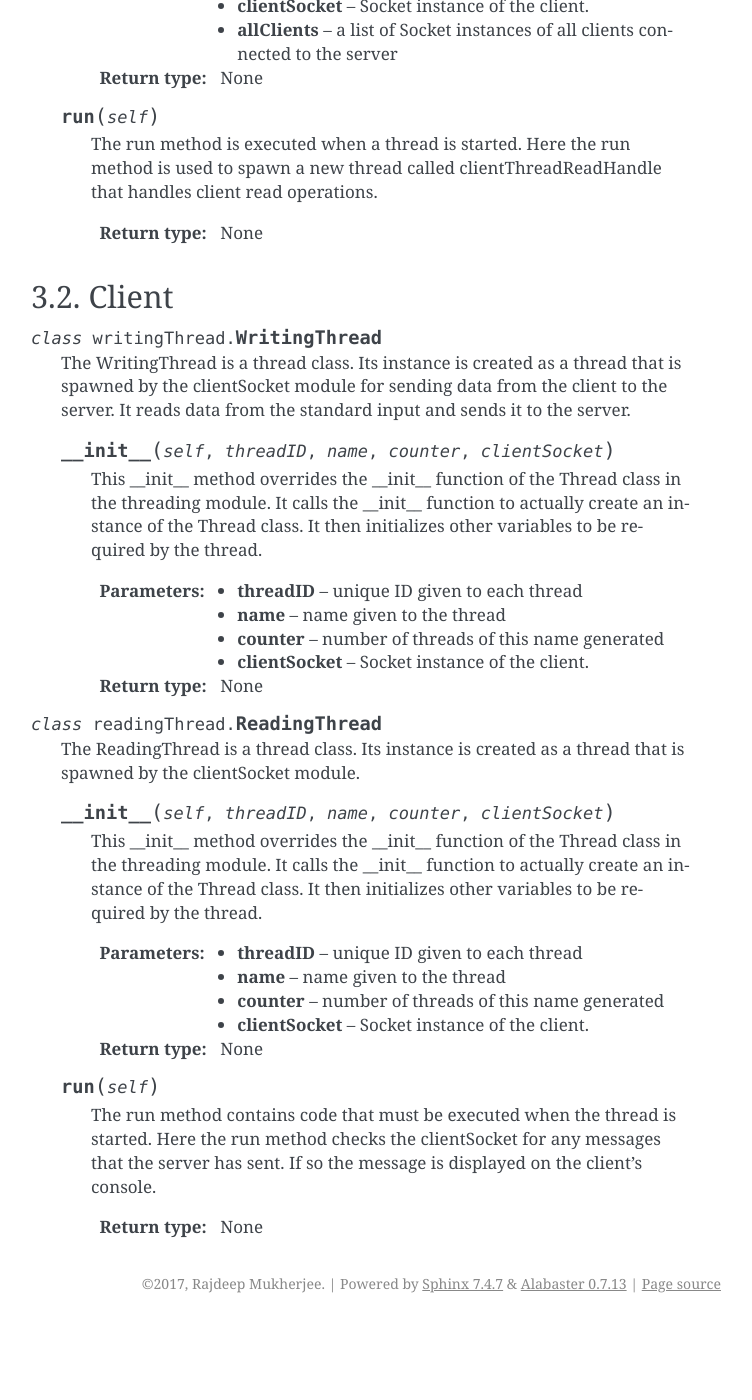
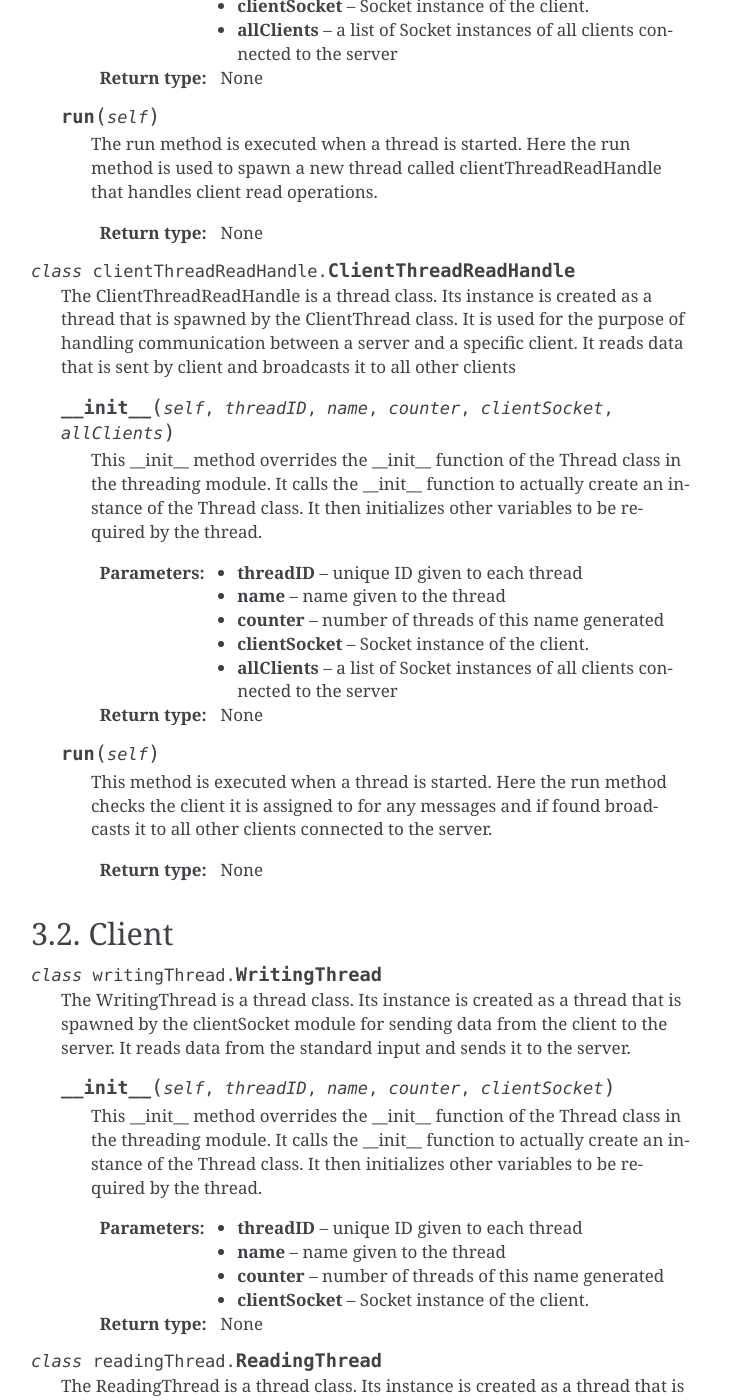
Before and after one commit to RiflerRick/LetsChat, a Sphinx documentation site: the page built from source/arch.rst, in a window 1280 px wide and 1400 px high, scrolled down 546 px. Shown: the whole window, without its empty margins (389-1141 px from the left). Built offline with Sphinx 7.4.7, drawn with Linux system fonts in a browser that asks for light colours; before the commit the page ends 1869 px from its top, so only the background shows below that.

```diff
--- a/source/Server/clientThreadReadHandle.py
+++ b/source/Server/clientThreadReadHandle.py
@@ -3,27 +3,7 @@ import threading
 
 class ClientThreadReadHandle(threading.Thread):
     def __init__(self, threadID, name, counter, clientSocket, allClients):
-        """
-        This __init__ function overrides the __init__ function of the Thread class in the threading module. It calls the __init__ function to actually create an instance of the Thread class. It then initializes other variables to be required by the thread.
 
-        Parameters
-        ----------
-        threadID: int
-            unique id of the thread
-        name: string
-            name given to the thread
-        counter: int
-            number of threads instantiated
-        clientSocket: Socket
-            instance of Socket class refering to the client socket connected
-        allClients: list
-            list of Socket objects refering to all clients connected to the server
-
-        Returns
-        -------
-        None
-
-        """
         threading.Thread.__init__(self)
         self.threadID=threadID
         self.name=name
@@ -32,11 +12,6 @@ class ClientThreadReadHandle(threading.Thread):
         self.allClients=allClients
 
     def run(self):
-        """
-        The run method is called when the thread is started
-
-        Here this method checks the clientSocket(here the clientSocket is the Socket instance returned from the serverSocket class) for messages, if any messages are found it receives those messages and broadcasts it to all clients
-        """
         msg=self.clientSocket.recv(1024)
         print('message received from client side: {}'.format(msg))
 
--- a/source/arch.rst
+++ b/source/arch.rst
@@ -26,6 +26,29 @@ Server
     .. py:method:: run(self)
 
         The run method is executed when a thread is started. Here the run method is used to spawn a new thread called clientThreadReadHandle that handles client read operations.
+
+        :rtype: None
+
+.. py:module:: clientThreadReadHandle
+
+.. py:class:: ClientThreadReadHandle
+
+    The ClientThreadReadHandle is a thread class. Its instance is created as a thread that is spawned by the ClientThread class. It is used for the purpose of handling communication between a server and a specific client. It reads data that is sent by client and broadcasts it to all other clients
+
+    .. py:method:: __init__(self, threadID, name, counter, clientSocket, allClients)
+
+        This __init__ method overrides the __init__ function of the Thread class in the threading module. It calls the __init__ function to actually create an instance of the Thread class. It then initializes other variables to be required by the thread.
+
+        :param threadID: unique ID given to each thread
+        :param name: name given to the thread
+        :param counter: number of threads of this name generated
+        :param clientSocket: Socket instance of the client.
+        :param allClients: a list of Socket instances of all clients connected to the server
+        :rtype: None
+
+    .. py:method:: run(self)
+
+        This method is executed when a thread is started. Here the run method checks the client it is assigned to for any messages and if found broadcasts it to all other clients connected to the server.
 
         :rtype: None
 
```
